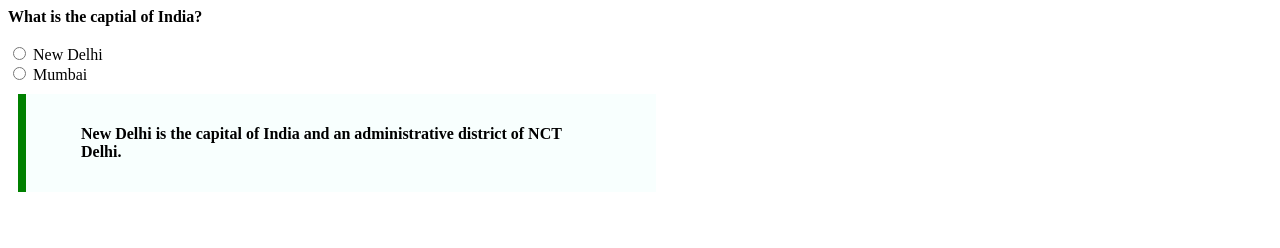
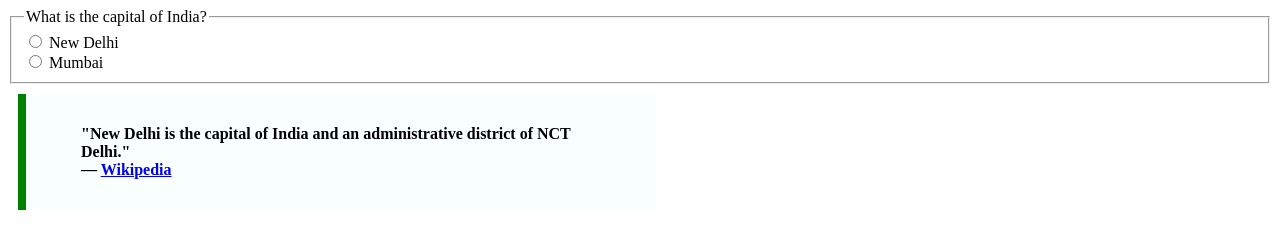
Before and after one commit to acciojob/trivia-Himanshu62727, a website: page main.html in a window 1280 px wide. Drawn offline with Linux system fonts and the light colour scheme.

Commit message:
created a submission

```diff
--- a/main.html
+++ b/main.html
@@ -20,18 +20,25 @@
 	<!-- the entire body must be written by student -->
 
 	<form>
-		<label><b>What is the captial of India?</b></label>
-		<br><br>
-		<input type = "radio" value = "New Delhi" name = "capital" required>
-		New Delhi
-		<br>
-		<input type = "radio" value = "Mumbai" name = "capital" required>
-		Mumbai
-	</form>
+        <fieldset>
+            <legend>What is the capital of India?</legend>
+            <label>
+                <input type="radio" name="capital" value="New Delhi">
+                New Delhi
+            </label><br>
+            <label>
+                <input type="radio" name="capital" value="Mumbai">
+                Mumbai
+            </label>
+        </fieldset>
+    </form>
 
-<div class = "quotation">
-	<blockquote>New Delhi is the capital of India and an administrative district of NCT Delhi.<a href = "https://en.wikipedia.org/wiki/New_Delhi" alt = "this is a wiki site" target = "_blank"></a></blockquote>
-</div>
+	<Div class = "quotation">
+    <blockquote>
+        "New Delhi is the capital of India and an administrative district of NCT Delhi."
+        <footer>— <a href="https://en.wikipedia.org/wiki/New_Delhi">Wikipedia</a></footer>
+    </blockquote>
+	</Div>
     <script type="text/javascript" src="./script.js">
 </script>
 
```
